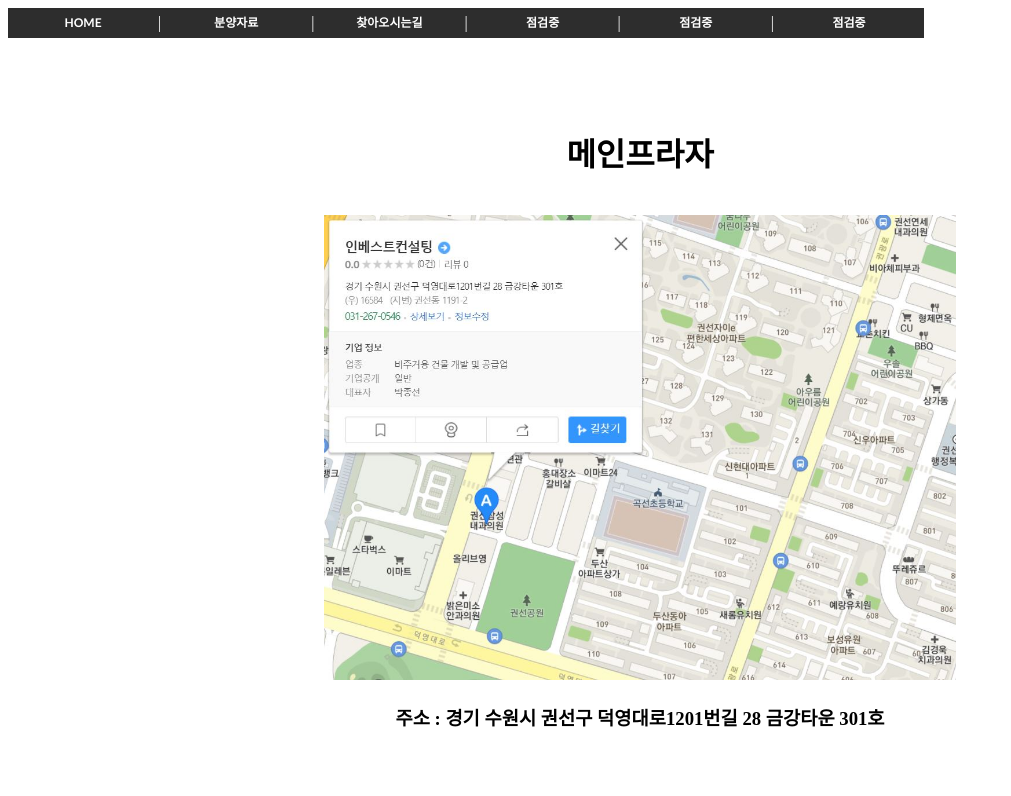
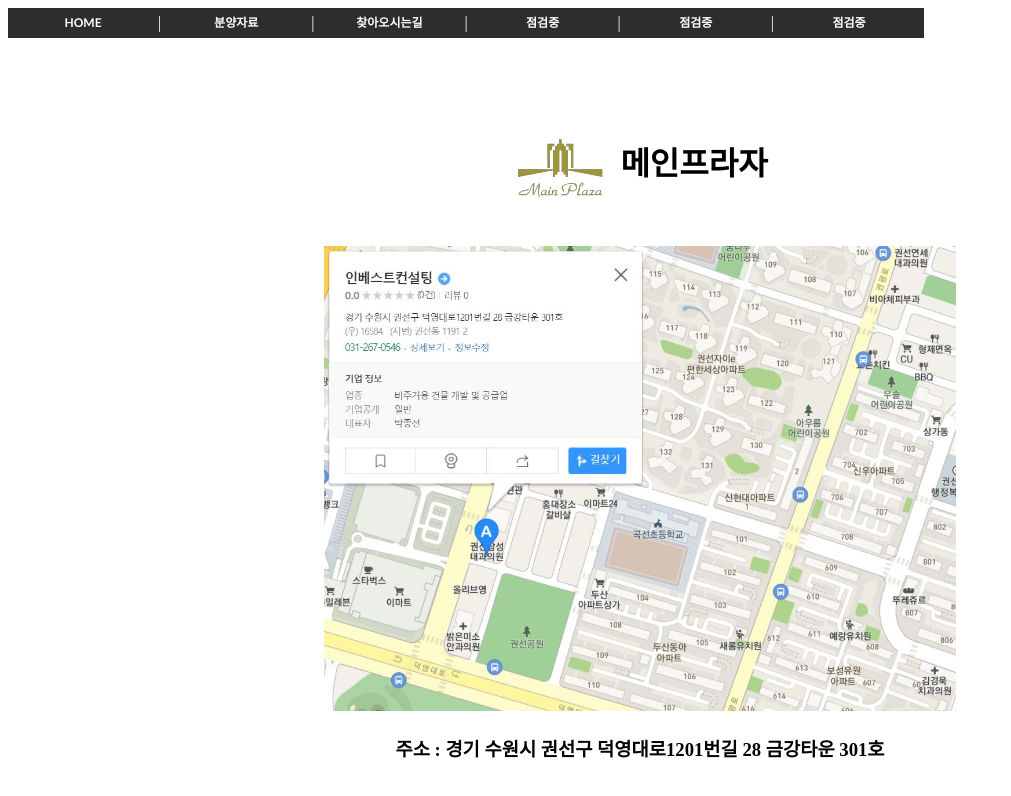
Before and after one commit to ghaver/js, a plain HTML site: page 찾아오시는길.html in a window 1280 px wide. Shown: the top 796 px of the page, without its empty margins (0-1011 px from the left). Drawn offline with Linux system fonts and the light colour scheme.

Commit message:
Add files via upload

```diff
--- a/찾아오시는길.html
+++ b/찾아오시는길.html
@@ -122,7 +122,7 @@
 </center>
 	<center>
 <p>
-	<h1> 메인프라자</h1>
+<h1>   <img src="./로고/1.png" style="vertical-align:middle;" > 메인프라자</h1>
 	<br>
 
 	</center>
```
